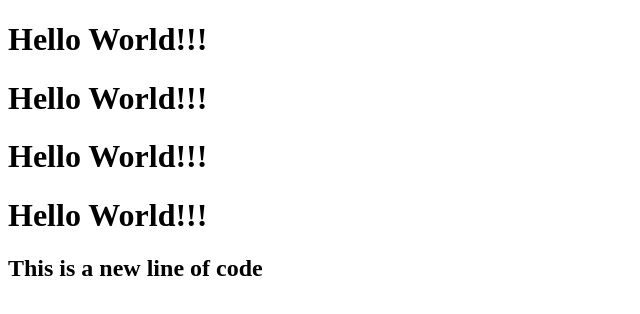
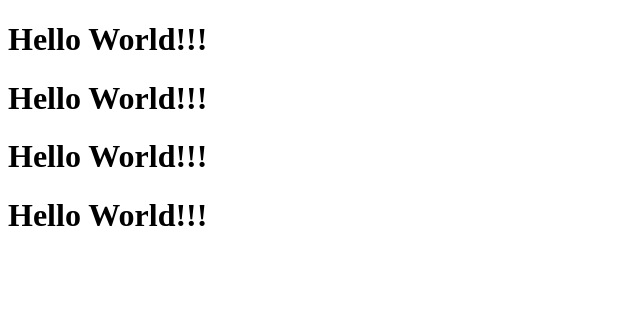
Before and after one commit to PriscillaReyes/git-GithunbPractice, a plain HTML site: page index.html in a window 1280 px wide. Shown: the whole page, without its empty margins (0-640 px from the left). Drawn offline with Linux system fonts and the light colour scheme.

Commit message:
I attached it to Grihub

```diff
--- a/index.html
+++ b/index.html
@@ -13,7 +13,6 @@
   <h1>Hello World!!!</h1>
   <h1>Hello World!!!</h1>
   <h1>Hello World!!!</h1>
-  <h2>This is a new line of code</h2>
 </body>
 
 </html>
```
